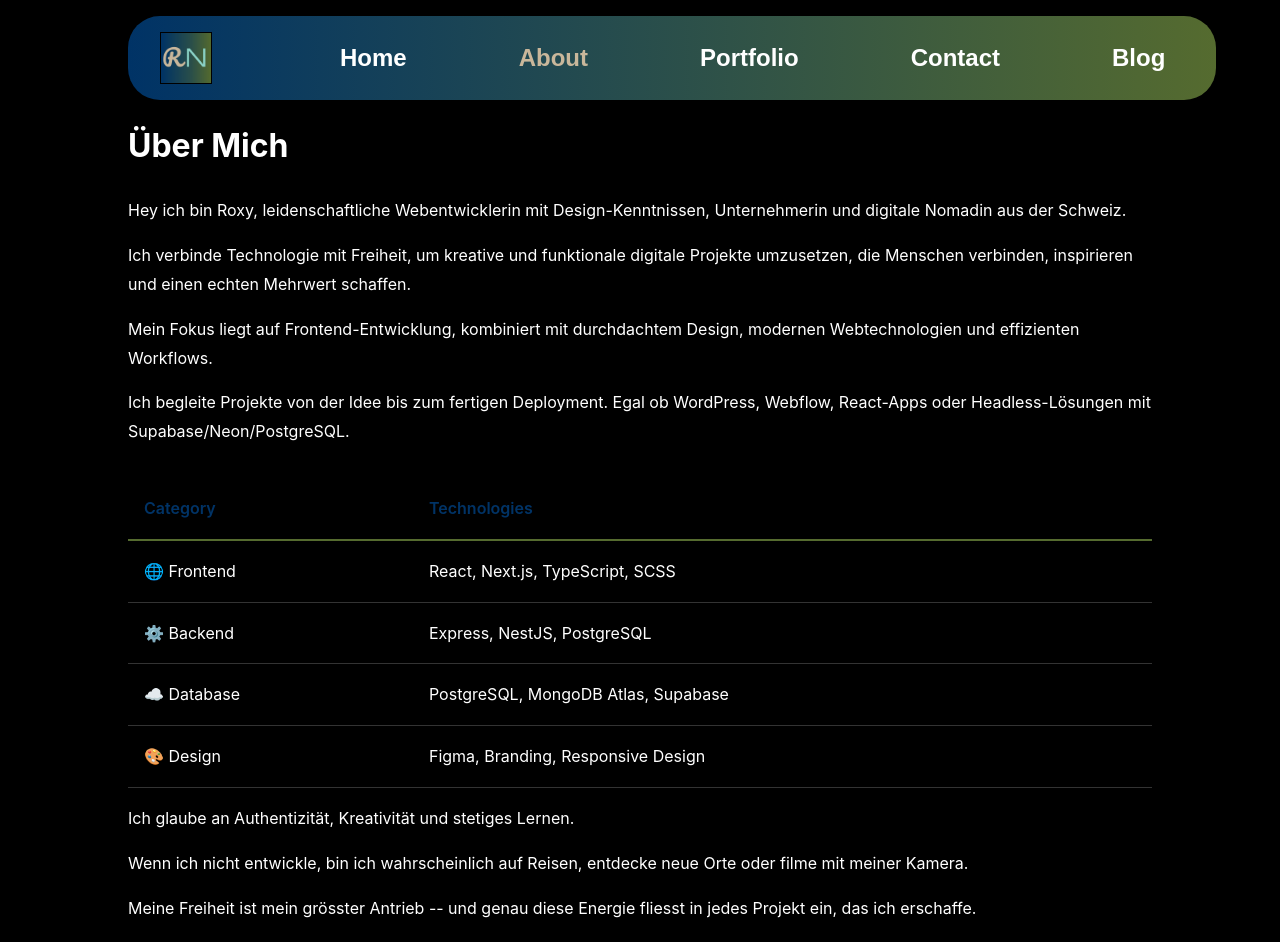
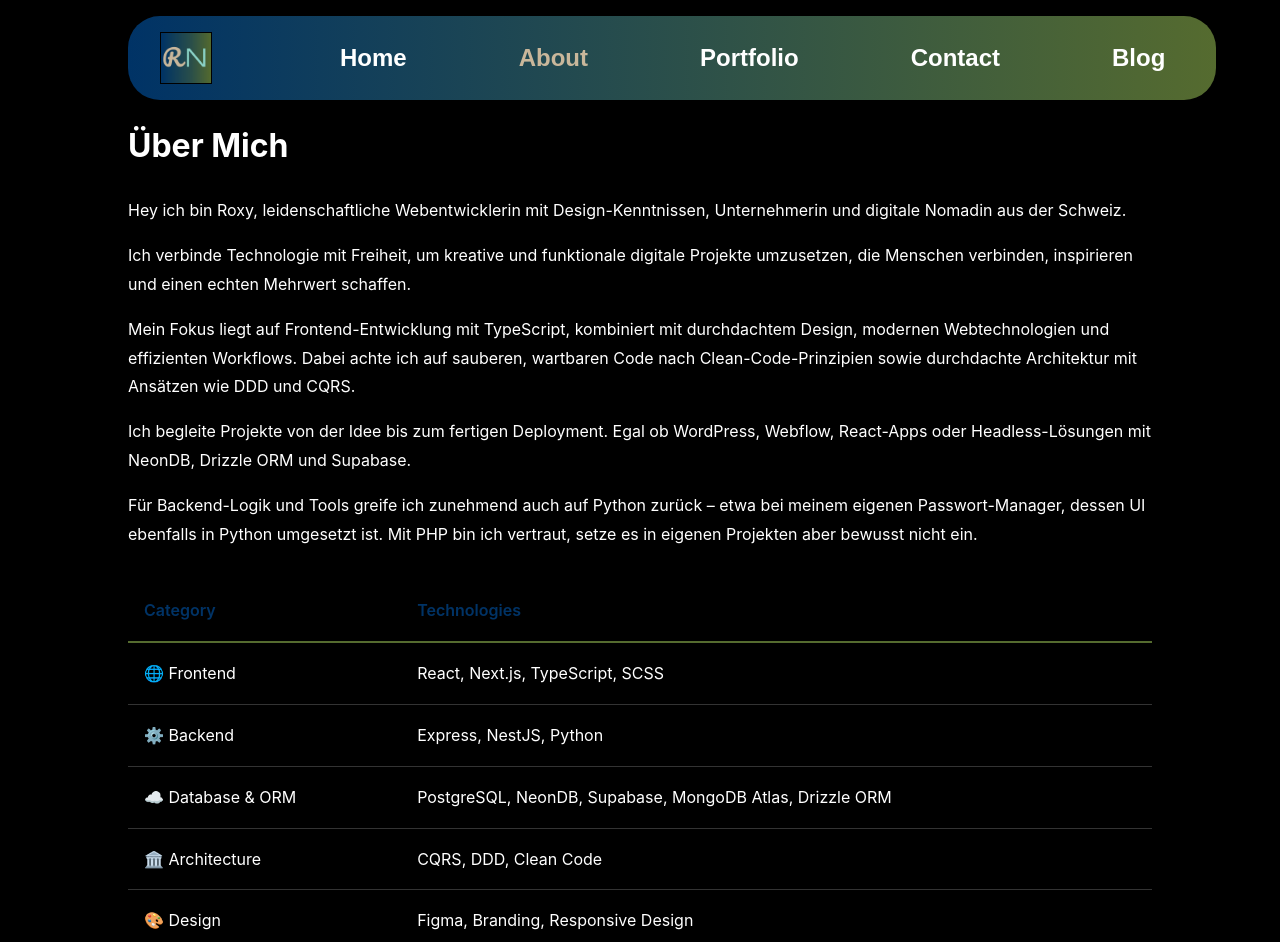
Before and after one commit to RoxyNomad/RoxyNomad_Portfolio, a Next.js app: page /about in a window 1280 px wide. Shown: the top 942 px of the page. Built offline with nearby package versions, Linux system fonts and the light colour scheme.

Commit message:
fix: about me

```diff
--- /dev/null
+++ b/pnpm-workspace.yaml
@@ -0,0 +1,3 @@
+allowBuilds:
+  '@parcel/watcher': false
+  unrs-resolver: false
--- a/src/components/layout/SkillsTable.tsx
+++ b/src/components/layout/SkillsTable.tsx
@@ -16,11 +16,15 @@ const SkillsTable = () => {
         </tr>
         <tr>
           <td>⚙️ Backend</td>
-          <td>Express, NestJS, PostgreSQL</td>
+          <td>Express, NestJS, Python</td>
         </tr>
         <tr>
-          <td>☁️ Database</td>
-          <td>PostgreSQL, MongoDB Atlas, Supabase</td>
+          <td>☁️ Database & ORM</td>
+          <td>PostgreSQL, NeonDB, Supabase, MongoDB Atlas, Drizzle ORM</td>
+        </tr>
+        <tr>
+          <td>🏛️ Architecture</td>
+          <td>CQRS, DDD, Clean Code</td>
         </tr>
         <tr>
           <td>🎨 Design</td>
--- a/src/pages/about.tsx
+++ b/src/pages/about.tsx
@@ -14,8 +14,9 @@ const About = () => {
 				</section>
 
 				<section className={styles.about__mission}>
-					<p>Mein Fokus liegt auf Frontend-Entwicklung, kombiniert mit durchdachtem Design, modernen Webtechnologien und effizienten Workflows.</p>
-					<p>Ich begleite Projekte von der Idee bis zum fertigen Deployment. Egal ob WordPress, Webflow, React-Apps oder Headless-Lösungen mit Supabase/Neon/PostgreSQL.</p>
+					<p>Mein Fokus liegt auf Frontend-Entwicklung mit TypeScript, kombiniert mit durchdachtem Design, modernen Webtechnologien und effizienten Workflows. Dabei achte ich auf sauberen, wartbaren Code nach Clean-Code-Prinzipien sowie durchdachte Architektur mit Ansätzen wie DDD und CQRS.</p>
+					<p>Ich begleite Projekte von der Idee bis zum fertigen Deployment. Egal ob WordPress, Webflow, React-Apps oder Headless-Lösungen mit NeonDB, Drizzle ORM und Supabase.</p>
+					<p>Für Backend-Logik und Tools greife ich zunehmend auch auf Python zurück – etwa bei meinem eigenen Passwort-Manager, dessen UI ebenfalls in Python umgesetzt ist. Mit PHP bin ich vertraut, setze es in eigenen Projekten aber bewusst nicht ein.</p>
 				</section>
 
 				<section className={styles.about__skills}>
```
Also changed, not shown: package.json (+12 -12 lines), 2 other files (tests, documents, lock files or other folders).
